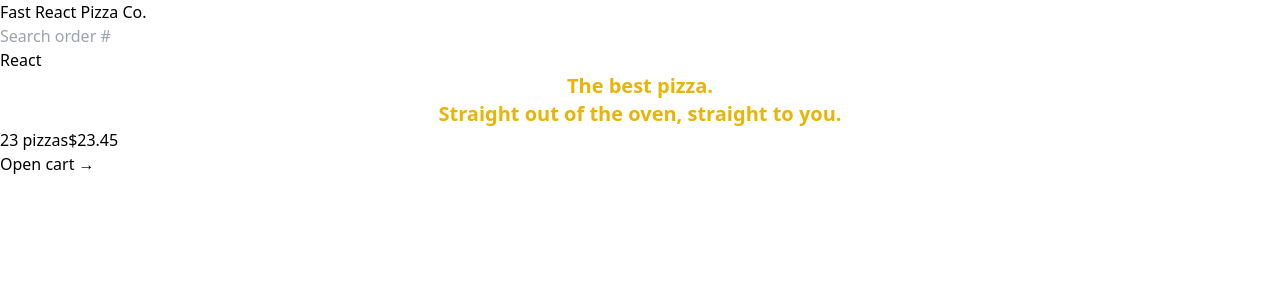
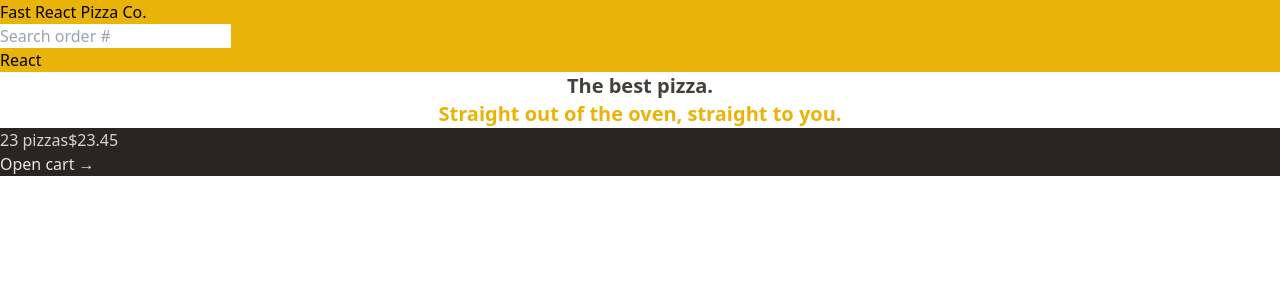
Before and after one commit to platisam/Fast_React_Pizza_Co., a React (Vite) app: page / in a window 1280 px wide. Shown: the top 300 px of the page. Built offline with nearby package versions, Linux system fonts and the light colour scheme.

Commit message:
styling using colors in tailwind

```diff
--- a/prettier.config.cjs
+++ b/prettier.config.cjs
@@ -1,4 +1,4 @@
 // prettier.config.js
 module.exports = {
-  plugins: [require('prettier-plugin-tailwindcss')],
-}
+  plugins: [require("prettier-plugin-tailwindcss")],
+};
--- a/src/features/cart/CartOverview.jsx
+++ b/src/features/cart/CartOverview.jsx
@@ -2,8 +2,8 @@
 
 function CartOverview() {
   return (
-    <div>
-      <p>
+    <div className="bg-stone-800 text-stone-200">
+      <p className="text-stone-300">
         <span>23 pizzas</span>
         <span>$23.45</span>
       </p>
--- a/src/ui/Header.jsx
+++ b/src/ui/Header.jsx
@@ -3,7 +3,7 @@
 
 const Header = () => {
   return (
-    <header>
+    <header className="bg-yellow-500">
       <Link to="/">Fast React Pizza Co.</Link>
 
       <SearchOrder />
--- a/src/ui/Home.jsx
+++ b/src/ui/Home.jsx
@@ -1,10 +1,12 @@
 function Home() {
   return (
     <div>
-      <h1 className="text-xl text-yellow-500 font-semibold text-center">
+      <h1 className="text-xl text-stone-700 font-semibold text-center">
         The best pizza.
         <br />
+        <span className="text-yellow-500">
         Straight out of the oven, straight to you.
+        </span>
       </h1>
     </div>
   );
```
